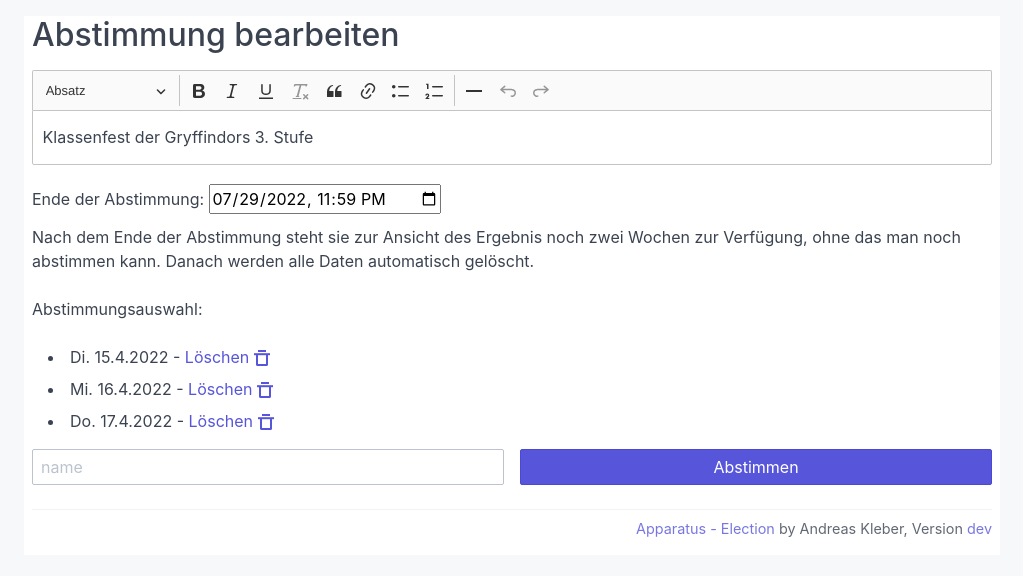
After one commit to akleber/apparatus, a Flask app: page /election/5a546805-49a4-44f7-b5ad-17ce60aa4b96/edit in a window 1280 px wide. The commit adds this page. Shown: the top 576 px of the page, without its empty margins (128-1151 px from the left). Run offline with Flask 2, Linux system fonts and the light colour scheme; data comes from the database, SQL or seed files in the repository; some libraries are stand-ins or nearby versions.

Commit message:
wip election edit

```diff
--- a/app/election/election_routes.py
+++ b/app/election/election_routes.py
@@ -12,6 +12,7 @@ from flask import (
 from flask_wtf import FlaskForm
 from wtforms import StringField
 from wtforms.validators import InputRequired, Length
+from datetime import datetime, timedelta
 
 
 class VoteForm(FlaskForm):
@@ -110,3 +111,36 @@ def vote(electionID):
     # TODO add "expires=datetime-object"
     response.set_cookie("voted", str(electionID))
     return response
+
+
+@bp.route("/<uuid:electionID>/edit")
+def edit(electionID):
+    cur = get_db().execute(
+        "SELECT * FROM election WHERE electionID = ? ",
+        (str(electionID),),
+    )
+    rv = cur.fetchone()
+    if not rv:
+        current_app.logger.error(f"edit: electionID unknown")
+        return abort(404)
+    election_data = dict(rv)
+
+    election_options = []
+    cur = get_db().execute(
+        "SELECT * FROM election_options WHERE electionID = ? ORDER BY rank",
+        (str(electionID),),
+    )
+    for row in cur:
+        a = dict(row)
+        election_options.append(a)
+
+    in_a_weeks = datetime.now() + timedelta(weeks=1)
+    in_a_weeks = in_a_weeks.replace(hour=23, minute=59)
+    deadline_str = in_a_weeks.strftime("%Y-%m-%dT%H:%M")
+    election_data["deadline_str"] = deadline_str
+
+    return render_template(
+        "electionEdit.html",
+        election_data=election_data,
+        election_options=election_options,
+    )
--- a/app/templates/electionBase.html
+++ b/app/templates/electionBase.html
@@ -11,7 +11,7 @@
     <!--<link rel="shortcut icon" href="../img/favicons/favicon.ico">
     <link rel="icon" href="../img/favicons/favicon.png">-->
     <link rel="stylesheet" href="{{ url_for('static', filename='spectre.min.css') }}">
-    <!--<link rel="stylesheet" href="https://unpkg.com/spectre.css/dist/spectre-icons.min.css">-->
+    <link rel="stylesheet" href="https://unpkg.com/spectre.css/dist/spectre-icons.min.css">
 </head>
 
 <body class="bg-gray">
--- /dev/null
+++ b/app/templates/electionEdit.html
@@ -0,0 +1,74 @@
+{% extends 'electionBase.html' %}
+
+{% block content %}
+
+<h2>
+    Abstimmung bearbeiten
+</h2>
+
+<div class="columns">
+    <div class="column col-12">
+
+        <form name="form1" class="" action="{{ url_for('election.vote', electionID=election_data.electionID) }}"
+            method="POST">
+            <textarea class="editor form-input" name="description" rows="15">{{ election_data.description }}</textarea>
+            <script src="/static/ckeditor.js"></script>
+            <script>ClassicEditor
+                    .create(document.querySelector('.editor'), {
+                        licenseKey: '',
+                    })
+                    .then(editor => {
+                        window.editor = editor;
+                    })
+                    .catch(error => {
+                        console.error('Oops, something went wrong!');
+                        console.error('Please, report the following error on https://github.com/ckeditor/ckeditor5/issues with the build id and the error stack trace:');
+                        console.warn('Build id: lhsa3bvxspkt-ya513se3c5et');
+                        console.error(error);
+                    });
+            </script>
+
+            <div class="p-2"></div>
+
+            <div class="form-group form-inline">
+                <label class="form-label form-inline">Ende der Abstimmung: </label>
+                <input type="datetime-local" name="deadline" value="{{ election_data.deadline_str }}">
+            </div>
+            <p>
+                Nach dem Ende der Abstimmung steht sie zur Ansicht des Ergebnis noch zwei Wochen zur Verfügung,
+                ohne das man noch abstimmen kann.
+                Danach werden alle Daten automatisch gelöscht.
+            </p>
+
+            <p>
+                Abstimmungsauswahl:
+            </p>
+
+            <ul>
+                {% for o in election_options %}
+                <li>
+                    {{ o.name }}
+                    -
+                    <a href="#">Löschen
+                        <i class="icon icon-delete"></i></a>
+                </li>
+                {% endfor %}
+            </ul>
+
+
+            <div class="columns form-group">
+                <div class="column col-6 col-sm-12 form-inline">
+                    <input class="form-input" id="name" maxlength="50" name="name" placeholder="name" required=""
+                        type="text" value="">
+                </div>
+
+                <div class="column col-6 col-sm-12 form-inline">
+                    <button class="btn btn-primary btn-block">Abstimmen</button>
+                </div>
+            </div>
+        </form>
+
+    </div>
+</div>
+
+{% endblock %}
```
